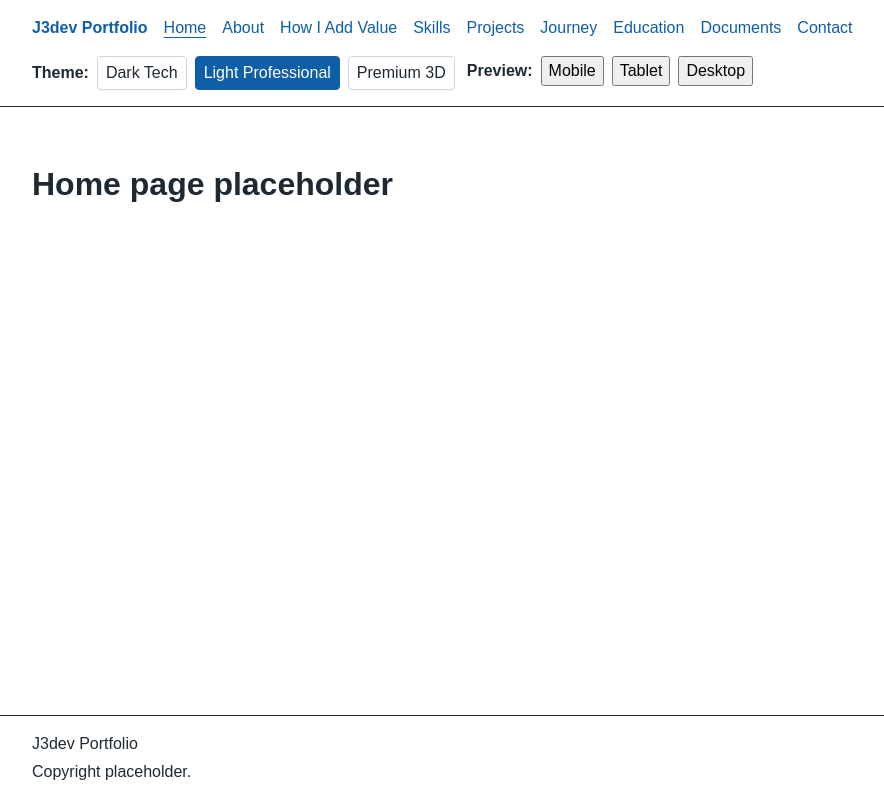
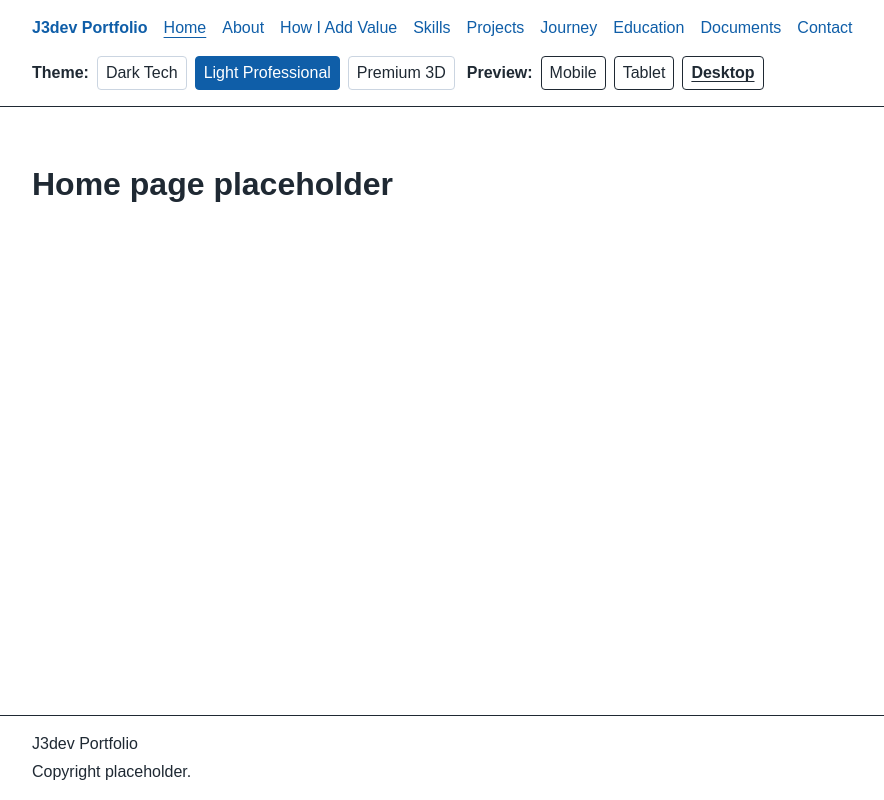
Before and after one commit to jorgejaimes085GH/J3dev-portfolio, an Angular app: page / in a window 1280 px wide. Shown: the whole page, without its empty margins (48-932 px from the left). Built offline with nearby package versions, Linux system fonts and the light colour scheme.

Commit message:
Implement viewport preview selector

```diff
--- a/src/app/app.ts
+++ b/src/app/app.ts
@@ -2,6 +2,7 @@ import { Component, inject } from '@angular/core';
 import { RouterOutlet } from '@angular/router';
 
 import { ThemeService } from './core/services/theme.service';
+import { ViewportPreviewService } from './core/services/viewport-preview.service';
 
 @Component({
   selector: 'app-root',
@@ -11,8 +12,10 @@ import { ThemeService } from './core/services/theme.service';
 })
 export class App {
   private readonly themeService = inject(ThemeService);
+  private readonly viewportPreviewService = inject(ViewportPreviewService);
 
   constructor() {
     this.themeService.initializeTheme();
+    this.viewportPreviewService.initializeViewportPreview();
   }
 }
--- /dev/null
+++ b/src/app/core/services/viewport-preview.service.ts
@@ -0,0 +1,91 @@
+import { DOCUMENT, isPlatformBrowser } from '@angular/common';
+import { Injectable, Renderer2, RendererFactory2, inject, signal } from '@angular/core';
+import { PLATFORM_ID } from '@angular/core';
+
+import {
+  SUPPORTED_VIEWPORT_PREVIEWS,
+  ViewportPreviewId,
+} from '../../models/viewport-preview.model';
+
+const VIEWPORT_PREVIEW_STORAGE_KEY = 'j3dev-portfolio-viewport-preview';
+const VIEWPORT_PREVIEW_CLASS_PREFIX = 'viewport-preview--';
+const DEFAULT_VIEWPORT_PREVIEW: ViewportPreviewId = 'desktop';
+
+@Injectable({ providedIn: 'root' })
+export class ViewportPreviewService {
+  private readonly document = inject(DOCUMENT);
+  private readonly platformId = inject(PLATFORM_ID);
+  private readonly renderer: Renderer2 = inject(RendererFactory2).createRenderer(null, null);
+  private readonly viewportIds = SUPPORTED_VIEWPORT_PREVIEWS.map((viewport) => viewport.id);
+  private readonly viewportClasses = this.viewportIds.map(
+    (viewportId) => `${VIEWPORT_PREVIEW_CLASS_PREFIX}${viewportId}`,
+  );
+  private readonly isBrowser = isPlatformBrowser(this.platformId);
+  private readonly selectedViewport = signal<ViewportPreviewId>(DEFAULT_VIEWPORT_PREVIEW);
+
+  readonly currentViewport = this.selectedViewport.asReadonly();
+  readonly viewportOptions = SUPPORTED_VIEWPORT_PREVIEWS;
+
+  initializeViewportPreview(): void {
+    const viewport = this.getStoredViewport() ?? DEFAULT_VIEWPORT_PREVIEW;
+
+    this.applyViewport(viewport, false);
+  }
+
+  setViewport(viewport: ViewportPreviewId): void {
+    if (!this.isSupportedViewport(viewport)) {
+      return;
+    }
+
+    this.applyViewport(viewport, true);
+  }
+
+  isActiveViewport(viewport: ViewportPreviewId): boolean {
+    return this.currentViewport() === viewport;
+  }
+
+  getViewportClass(viewport: ViewportPreviewId = this.currentViewport()): string {
+    return `${VIEWPORT_PREVIEW_CLASS_PREFIX}${viewport}`;
+  }
+
+  private applyViewport(viewport: ViewportPreviewId, persistViewport: boolean): void {
+    this.selectedViewport.set(viewport);
+    this.applyViewportClass(viewport);
+
+    if (persistViewport) {
+      this.storeViewport(viewport);
+    }
+  }
+
+  private applyViewportClass(viewport: ViewportPreviewId): void {
+    const rootElement = this.document.documentElement;
+
+    for (const viewportClass of this.viewportClasses) {
+      this.renderer.removeClass(rootElement, viewportClass);
+    }
+
+    this.renderer.addClass(rootElement, this.getViewportClass(viewport));
+  }
+
+  private getStoredViewport(): ViewportPreviewId | null {
+    if (!this.isBrowser) {
+      return null;
+    }
+
+    const storedViewport = window.localStorage.getItem(VIEWPORT_PREVIEW_STORAGE_KEY);
+
+    return this.isSupportedViewport(storedViewport) ? storedViewport : null;
+  }
+
+  private storeViewport(viewport: ViewportPreviewId): void {
+    if (!this.isBrowser) {
+      return;
+    }
+
+    window.localStorage.setItem(VIEWPORT_PREVIEW_STORAGE_KEY, viewport);
+  }
+
+  private isSupportedViewport(viewport: string | null): viewport is ViewportPreviewId {
+    return this.viewportIds.includes(viewport as ViewportPreviewId);
+  }
+}
--- a/src/app/layout/main-layout/main-layout.scss
+++ b/src/app/layout/main-layout/main-layout.scss
@@ -14,6 +14,25 @@
   width: 100%;
 }
 
+.viewport-preview {
+  width: 100%;
+  margin: 0 auto;
+}
+
+.viewport-preview--mobile {
+  max-width: 390px;
+  outline: 1px solid currentColor;
+}
+
+.viewport-preview--tablet {
+  max-width: 768px;
+  outline: 1px solid currentColor;
+}
+
+.viewport-preview--desktop {
+  max-width: 100%;
+}
+
 .app-shell__content {
   width: min(100%, 72rem);
   margin: 0 auto;
--- a/src/app/layout/main-layout/main-layout.ts
+++ b/src/app/layout/main-layout/main-layout.ts
@@ -1,6 +1,7 @@
-import { Component } from '@angular/core';
+import { Component, computed, inject } from '@angular/core';
 import { RouterOutlet } from '@angular/router';
 
+import { ViewportPreviewService } from '../../core/services/viewport-preview.service';
 import { Footer } from '../footer/footer';
 import { Navbar } from '../navbar/navbar';
 
@@ -13,8 +14,10 @@ import { Navbar } from '../navbar/navbar';
       <app-navbar />
 
       <main class="app-shell__main" id="main-content">
-        <div class="app-shell__content">
-          <router-outlet />
+        <div class="viewport-preview" [class]="viewportPreviewClasses()">
+          <div class="app-shell__content">
+            <router-outlet />
+          </div>
         </div>
       </main>
 
@@ -23,4 +26,11 @@ import { Navbar } from '../navbar/navbar';
   `,
   styleUrl: './main-layout.scss',
 })
-export class MainLayout {}
+export class MainLayout {
+  private readonly viewportPreviewService = inject(ViewportPreviewService);
+
+  readonly viewportPreviewClasses = computed(
+    () =>
+      `viewport-preview ${this.viewportPreviewService.getViewportClass(this.viewportPreviewService.currentViewport())}`,
+  );
+}
--- a/src/app/layout/viewport-switcher/viewport-switcher.scss
+++ b/src/app/layout/viewport-switcher/viewport-switcher.scss
@@ -18,3 +18,19 @@
   flex-wrap: wrap;
   gap: 0.5rem;
 }
+
+.viewport-switcher__button {
+  border: 1px solid currentColor;
+  border-radius: 0.25rem;
+  background: transparent;
+  color: inherit;
+  cursor: pointer;
+  font: inherit;
+  padding: 0.25rem 0.5rem;
+}
+
+.viewport-switcher__button--active {
+  font-weight: 700;
+  text-decoration: underline;
+  text-underline-offset: 0.2rem;
+}
--- a/src/app/layout/viewport-switcher/viewport-switcher.ts
+++ b/src/app/layout/viewport-switcher/viewport-switcher.ts
@@ -1,22 +1,41 @@
-import { Component } from '@angular/core';
+import { Component, inject } from '@angular/core';
+
+import { ViewportPreviewService } from '../../core/services/viewport-preview.service';
+import { ViewportPreviewId } from '../../models/viewport-preview.model';
 
 @Component({
   selector: 'app-viewport-switcher',
   standalone: true,
   template: `
-    <section class="viewport-switcher" aria-label="Viewport switcher placeholder">
+    <section class="viewport-switcher" aria-label="Viewport preview selector">
       <span class="viewport-switcher__label">Preview:</span>
-      <div
-        class="viewport-switcher__options"
-        role="group"
-        aria-label="Available viewport placeholders"
-      >
-        <button type="button">Mobile</button>
-        <button type="button">Tablet</button>
-        <button type="button">Desktop</button>
+      <div class="viewport-switcher__options" role="group" aria-label="Available viewport previews">
+        @for (viewport of viewportOptions; track viewport.id) {
+          <button
+            type="button"
+            class="viewport-switcher__button"
+            [class.viewport-switcher__button--active]="isActiveViewport(viewport.id)"
+            [attr.aria-pressed]="isActiveViewport(viewport.id)"
+            (click)="selectViewport(viewport.id)"
+          >
+            {{ viewport.label }}
+          </button>
+        }
       </div>
     </section>
   `,
   styleUrl: './viewport-switcher.scss',
 })
-export class ViewportSwitcher {}
+export class ViewportSwitcher {
+  private readonly viewportPreviewService = inject(ViewportPreviewService);
+
+  readonly viewportOptions = this.viewportPreviewService.viewportOptions;
+
+  selectViewport(viewport: ViewportPreviewId): void {
+    this.viewportPreviewService.setViewport(viewport);
+  }
+
+  isActiveViewport(viewport: ViewportPreviewId): boolean {
+    return this.viewportPreviewService.isActiveViewport(viewport);
+  }
+}
--- /dev/null
+++ b/src/app/models/viewport-preview.model.ts
@@ -0,0 +1,25 @@
+export type ViewportPreviewId = 'mobile' | 'tablet' | 'desktop';
+
+export interface ViewportPreviewOption {
+  id: ViewportPreviewId;
+  label: string;
+  width: string;
+}
+
+export const SUPPORTED_VIEWPORT_PREVIEWS: readonly ViewportPreviewOption[] = [
+  {
+    id: 'mobile',
+    label: 'Mobile',
+    width: '390px',
+  },
+  {
+    id: 'tablet',
+    label: 'Tablet',
+    width: '768px',
+  },
+  {
+    id: 'desktop',
+    label: 'Desktop',
+    width: '100%',
+  },
+] as const;
```
